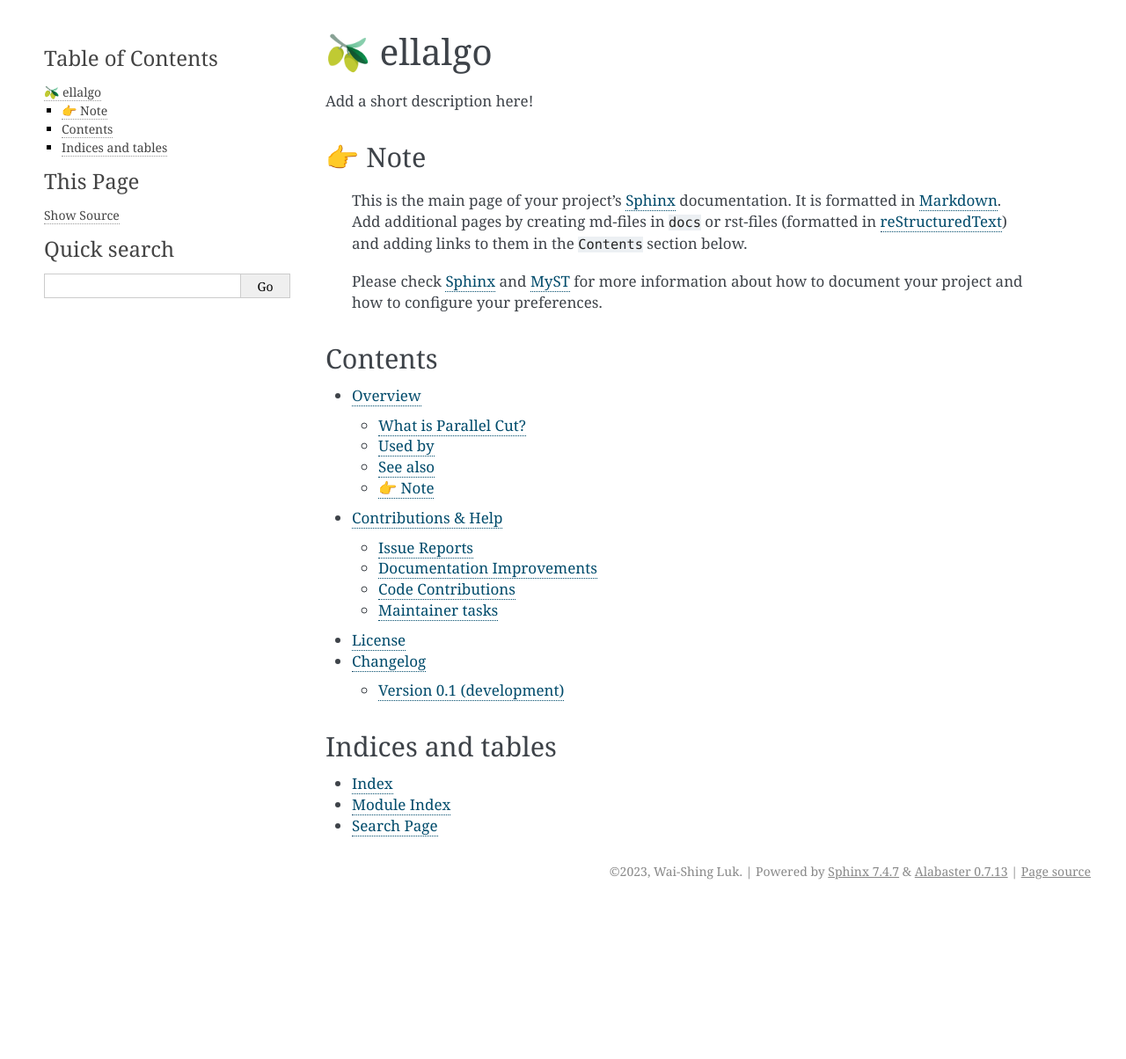
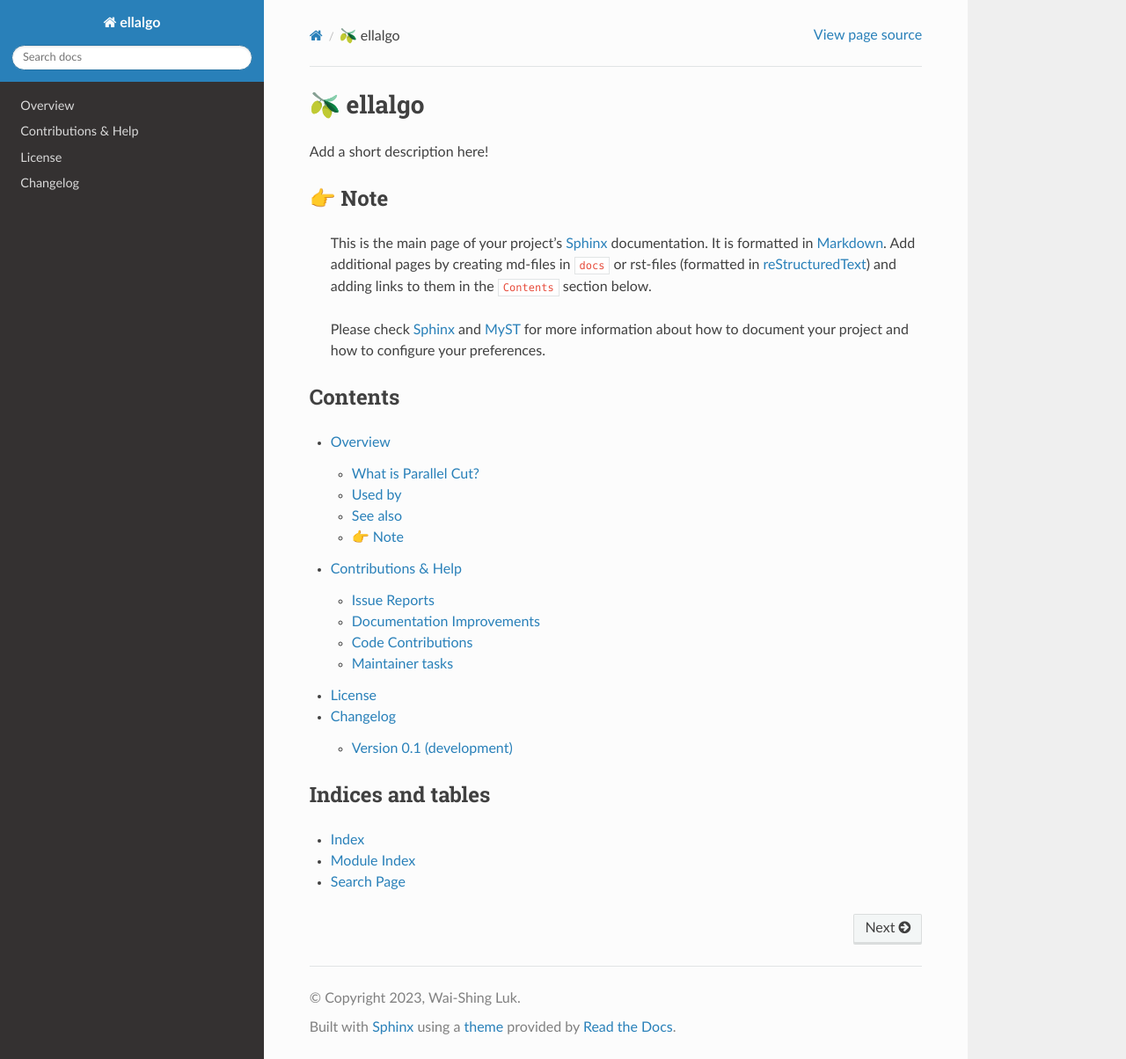
Before and after one commit to luk036/ellalgo, a Sphinx documentation site: the page built from docs/index.md, in a window 1280 px wide and 1204 px high. Shown: the whole window at 88% size. Built offline with Sphinx 7.4.7 and the Read the Docs theme 3.1.0, drawn with Linux system fonts in a browser that asks for light colours; pages that are not in the unit, such as notebooks, are missing from menus; the version number is read from the project's files by our own code.

Commit message:
configure document

```diff
--- a/docs/conf.py
+++ b/docs/conf.py
@@ -10,6 +10,7 @@
 import os
 import sys
 import shutil
+import sphinx_rtd_theme
 
 # -- Path setup --------------------------------------------------------------
 
@@ -73,6 +74,8 @@
     "sphinx.ext.ifconfig",
     "sphinx.ext.mathjax",
     "sphinx.ext.napoleon",
+    'sphinx_rtd_theme',
+    'sphinxcontrib.svgbob',  # ASCII to SVG diagrams
 ]
 
 # Add any paths that contain templates here, relative to this directory.
@@ -172,12 +175,14 @@
 
 # The theme to use for HTML and HTML Help pages.  See the documentation for
 # a list of builtin themes.
-html_theme = "alabaster"
+# html_theme = "alabaster"
+html_theme = "sphinx_rtd_theme"
+
 
 # Theme options are theme-specific and customize the look and feel of a theme
 # further.  For a list of options available for each theme, see the
 # documentation.
-html_theme_options = {"sidebar_width": "300px", "page_width": "1200px"}
+# html_theme_options = {"sidebar_width": "300px", "page_width": "1200px"}
 
 # Add any paths that contain custom themes here, relative to this directory.
 # html_theme_path = []
```
